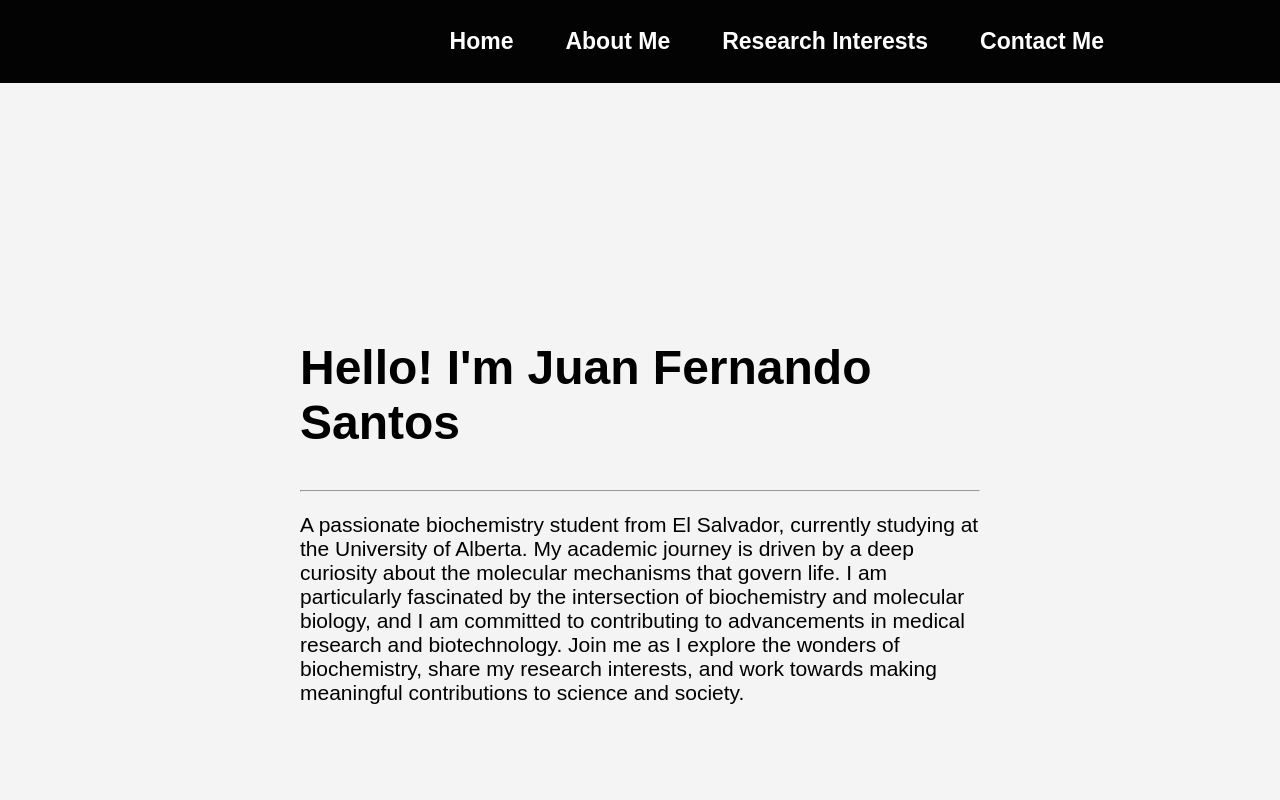
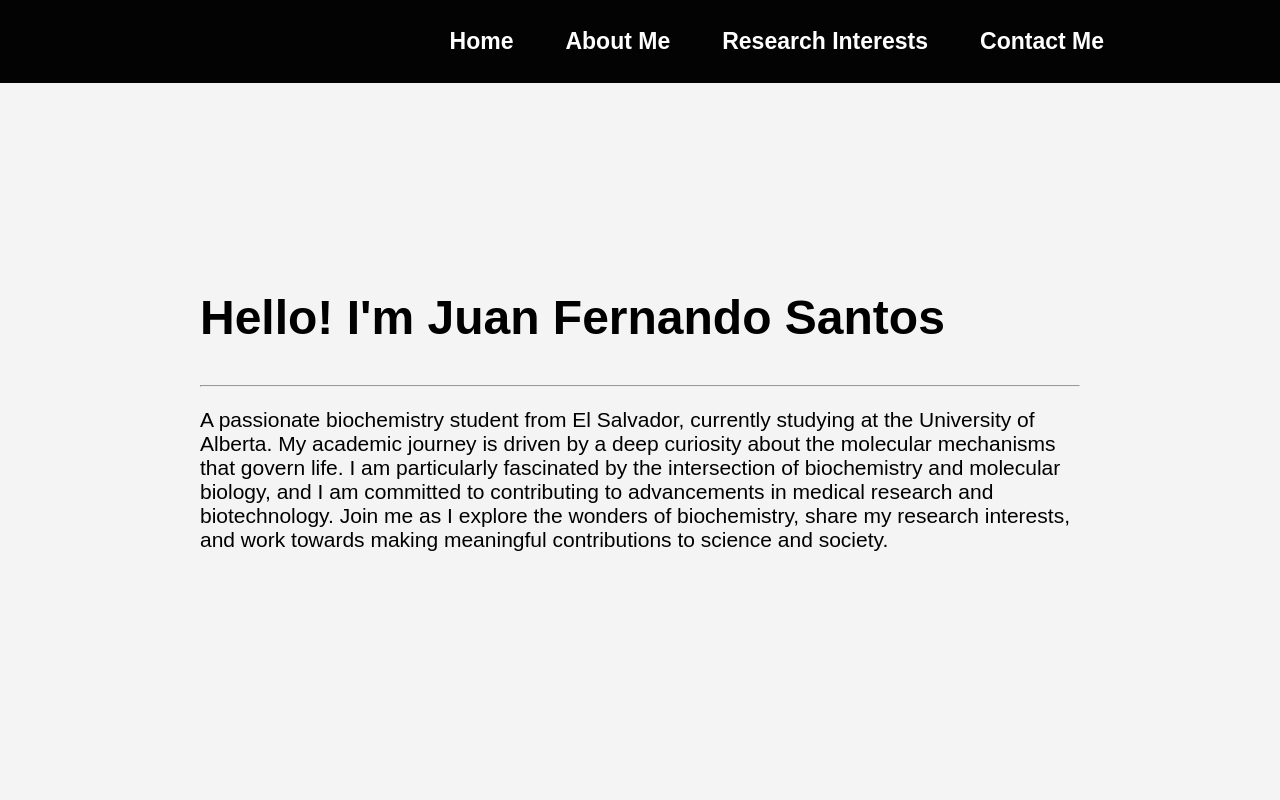
Before and after one commit to sofitapias03/SantosPersonalPortfolio, a React (Create React App) app in the folder santos_portfolio/: page / in a window 1280 px wide. Shown: the top 800 px of the page. Built offline with nearby package versions, Linux system fonts and the light colour scheme.

Commit message:
fixed the padding and margins on the landing page

```diff
--- a/santos_portfolio/src/App.css
+++ b/santos_portfolio/src/App.css
@@ -52,8 +52,8 @@ section {
 
 #home {
     background-color: #f4f4f4;
-    padding: 300px;
-    padding-left: 300px;
+    padding: 100px;
+
 
 }
 
--- a/santos_portfolio/src/components/LandingPage.css
+++ b/santos_portfolio/src/components/LandingPage.css
@@ -1,4 +1,12 @@
 .home {
     height:100%;
     width:100%;
+
 }
+
+.landing-container {
+    position: relative;
+    padding:100px;
+    margin-top:50px;
+    text-align: justify;
+}
--- a/santos_portfolio/src/components/LandingPage.js
+++ b/santos_portfolio/src/components/LandingPage.js
@@ -1,12 +1,13 @@
 // src/components/Home.js
 import React from 'react';
+import './LandingPage.css';
 
 
 
 const LandingPage = () => {
     return (
         <section id="home">
-
+           <div class = "landing-container">
             <p className='name'><h1><b>Hello! I'm Juan Fernando Santos</b></h1></p>
             <hr />
             <p className='description'>A passionate biochemistry student from El Salvador, currently studying at the University of Alberta.
@@ -16,6 +17,7 @@ const LandingPage = () => {
         and biotechnology. Join me as I explore the wonders of biochemistry, share my research
         interests, and work towards making meaningful contributions to science and society.
             </p>
+            </div>
 
 
         </section>
```
